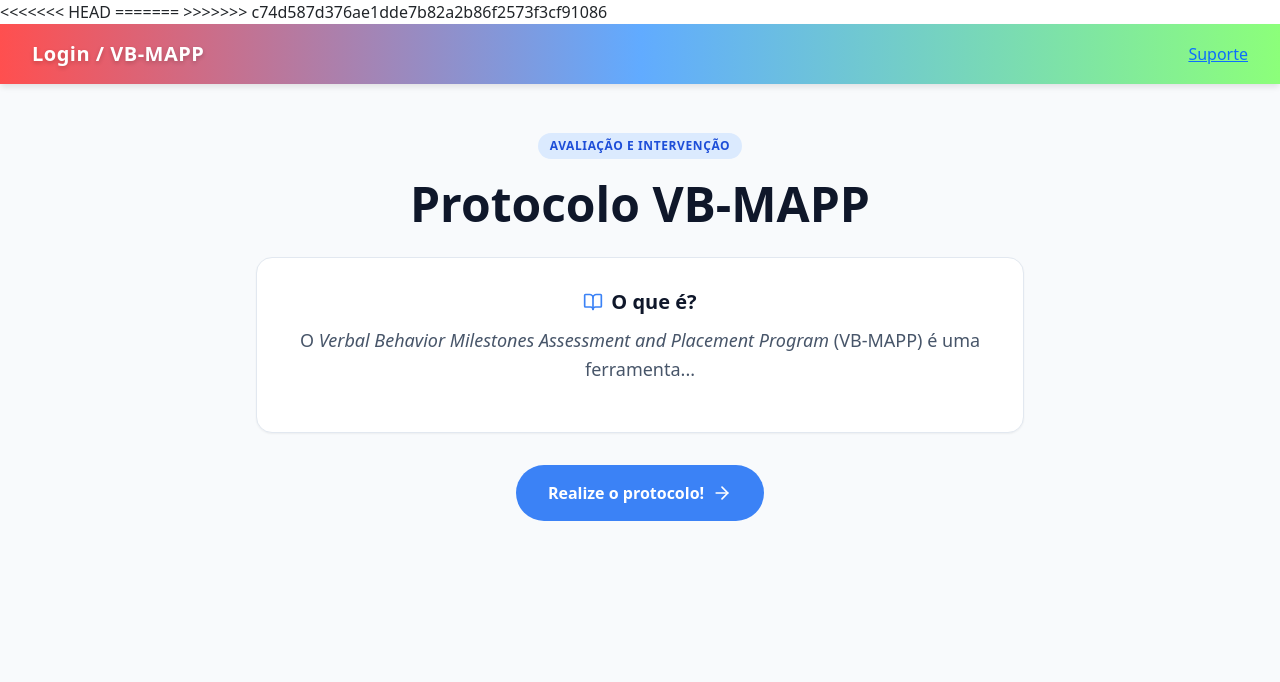
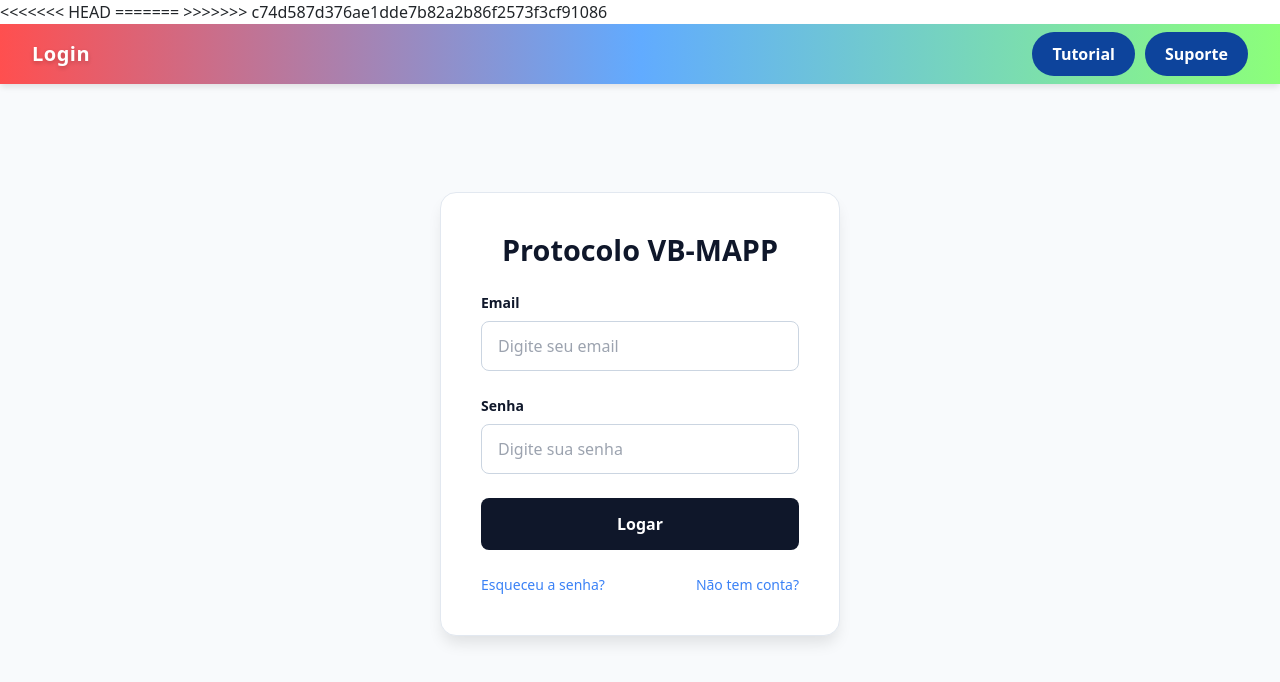
Before and after one commit to Kaickpl/FrontVB-MAPP, a React (Create React App) app: page /login in a window 1280 px wide. Shown: the top 682 px of the page. Built offline with nearby package versions, Linux system fonts and the light colour scheme.

Commit message:
ajustei para seguir o padrao

```diff
--- a/src/pages/Cadastro.js
+++ b/src/pages/Cadastro.js
@@ -1,7 +1,9 @@
 import React, { useState } from "react";
 import { Link, useNavigate } from "react-router-dom";
 import { Container, Form, Button, Card, Row, Col } from "react-bootstrap";
-import "bootstrap/dist/css/bootstrap.min.css"; // Certifique-se de que o CSS do Bootstrap está importado
+import "bootstrap/dist/css/bootstrap.min.css";
+import './Home.css';
+
 
 export default function Register() {
   const [nome, setNome] = useState("");
@@ -14,55 +16,29 @@ export default function Register() {
   const handleCadastro = (e) => {
     e.preventDefault();
 
-    // ### Lógica de Validação Local (Frontend) ###
     if (senha !== confirmarSenha) {
-      alert("As senhas não coincidem!"); // Exemplo simples, use um feedback melhor
+      alert("As senhas não coincidem!");
       return;
     }
 
-    // Por enquanto, apenas para demonstração de navegação:
     alert("Cadastro simulado realizado com sucesso! Redirecionando para o Login.");
-    navigate("/login"); // Redireciona para a tela de login após o cadastro
+    navigate("/login");
   };
 
   return (
-    // Opcionalmente, pode remover o `minHeight: "100vh"` daqui se for usar um layout mais complexo,
-    // mas mantive para garantir que o fundo branco cubra a tela.
+
     <div style={{ minHeight: "100vh", backgroundColor: "#fff" }}>
-      {/* Cabeçalho colorido */}
-      <div
-        style={{
-          width: "100%",
-          height: "60px",
-          background:
-            "linear-gradient(90deg, rgba(255,79,79,1) 0%, rgba(97,171,255,1) 50%, rgba(140,255,122,1) 100%)",
-          display: "flex",
-          justifyContent: "space-between",
-          alignItems: "center",
-          padding: "0 30px",
-        }}
-      >
-        <h4 style={{ color: "#000", fontWeight: "bold", margin: 0 }}>
-          Cadastro
+
+      <header className="cabecalho-principal">
+        <h4 className="titulo-cabecalho">
+          Tela inicial
         </h4>
-        <Link
-          to="/suporte"
-          style={{
-            backgroundColor: "#000",
-            color: "#fff",
-            padding: "8px 16px",
-            borderRadius: "8px",
-            textDecoration: "none",
-            fontSize: "0.9em",
-            fontWeight: "500",
-            transition: "0.3s",
-          }}
-          onMouseEnter={(e) => (e.target.style.backgroundColor = "#222")}
-          onMouseLeave={(e) => (e.target.style.backgroundColor = "#000")}
-        >
-          Suporte
-        </Link>
-      </div>
+        <div style={{ display: 'flex', gap: '10px' }}>
+          <Link to="/suporte" className="botao-suporte">
+              Suporte
+          </Link>
+        </div>
+      </header>
 
       <Container className="mt-5">
         <Row className="justify-content-center align-items-start">
--- a/src/pages/Home.css
+++ b/src/pages/Home.css
@@ -29,6 +29,19 @@
     letter-spacing: 0.025em;
     text-shadow: 0 2px 4px rgba(0,0,0,0.2);
     margin: 0;
+}
+
+.botao-suporte {
+    display: inline-flex;
+    align-items: center;
+    justify-content: center;
+    padding: 10px 20px;
+    font-weight: 700;
+    color: white;
+    background-color: #0d449c;
+    border-radius: 9999px;
+    text-decoration: none;
+    transition: all 0.2s;
 }
 
 .botao-suporte:hover {
@@ -279,3 +292,80 @@
     font-size: 0.875rem;
     line-height: 1.625;
 }
+.container-login {
+  display: flex;
+  justify-content: center;
+  align-items: center;
+  min-height: calc(100vh - 140px);
+}
+
+.card-login {
+  background-color: white;
+  padding: 2.5rem;
+  border-radius: 1rem;
+  box-shadow: 0 10px 15px -3px rgba(0, 0, 0, 0.1);
+  border: 1px solid #e2e8f0;
+  width: 100%;
+  max-width: 400px;
+}
+
+.grupo-input {
+  margin-bottom: 1.5rem;
+  text-align: left;
+}
+
+.label-input {
+  display: block;
+  font-size: 0.875rem;
+  font-weight: 600;
+  color: #0f172a;
+  margin-bottom: 0.5rem;
+}
+
+.campo-input {
+  width: 100%;
+  padding: 0.75rem 1rem;
+  border-radius: 0.5rem;
+  border: 1px solid #cbd5e1;
+  font-size: 1rem;
+  transition: border-color 0.2s;
+  outline: none;
+}
+
+.campo-input:focus {
+  border-color: #3b82f6;
+  box-shadow: 0 0 0 3px rgba(59, 130, 246, 0.1);
+}
+
+.botao-logar {
+  width: 100%;
+  padding: 0.875rem;
+  background-color: #0f172a; /* Preto/Azul escuro */
+  color: white;
+  font-weight: bold;
+  border: none;
+  border-radius: 0.5rem;
+  cursor: pointer;
+  transition: background-color 0.2s;
+  font-size: 1rem;
+}
+
+.botao-logar:hover {
+  background-color: #1e293b;
+}
+
+.links-login {
+  display: flex;
+  justify-content: space-between;
+  margin-top: 1.5rem;
+  font-size: 0.875rem;
+}
+
+.link-texto {
+  color: #3b82f6;
+  text-decoration: none;
+}
+
+.link-texto:hover {
+  text-decoration: underline;
+}
--- a/src/pages/Home.js
+++ b/src/pages/Home.js
@@ -9,17 +9,20 @@ export default function Home() {
 
       <header className="cabecalho-principal">
         <h4 className="titulo-cabecalho">
-          Login / VB-MAPP
+          Tela inicial
         </h4>
-
-        <Link to="/suporte" className="botao-suporte">
-          Suporte
-        </Link>
+        <div style={{ display: 'flex', gap: '10px' }}>
+          <Link to="/tutorial" className="botao-suporte">
+              Tutorial
+          </Link>
+          <Link to="/suporte" className="botao-suporte">
+              Suporte
+          </Link>
+        </div>
       </header>
 
       <main className='conteudo-pagina'>
 
-        {/* SEÇÃO APRESENTAÇÃO (Topo) */}
         <section className='secao-apresentacao'>
           <span className='etiqueta-destaque'>
             Avaliação e Intervenção
@@ -42,7 +45,6 @@ export default function Home() {
           </Link>
         </section>
 
-        {/* CONTEXTO (Grid Duplo) */}
         <section className='grid-duplo'>
           <div className='cartao-contexto'>
             <h3 className="titulo-contexto">
@@ -63,9 +65,7 @@ export default function Home() {
           </div>
         </section>
 
-        {/* SEÇÃO RECURSOS (Fundo Escuro com Efeitos) */}
         <section className="secao-recursos">
-          {/* Efeitos de fundo */}
           <div className="efeito-fundo efeito-azul"></div>
           <div className="efeito-fundo efeito-roxo"></div>
 
@@ -77,7 +77,6 @@ export default function Home() {
 
             <div className="grid-triplo">
 
-              {/* Recurso 1 */}
               <div className="item-recurso">
                 <div className="container-icone icone-azul">
                   <CheckCircle size={24} />
@@ -88,7 +87,6 @@ export default function Home() {
                 </p>
               </div>
 
-              {/* Recurso 2 */}
               <div className="item-recurso">
                 <div className="container-icone icone-amarelo">
                   <Zap size={24} />
@@ -99,7 +97,6 @@ export default function Home() {
                 </p>
               </div>
 
-              {/* Recurso 3 */}
               <div className="item-recurso">
                 <div className="container-icone icone-verde">
                   <BarChart3 size={24} />
--- a/src/pages/Login.js
+++ b/src/pages/Login.js
@@ -1,49 +1,78 @@
-import React from 'react';
-import { Link } from 'react-router-dom';
-import { ArrowRight, CheckCircle, BarChart3, Zap, BookOpen } from 'lucide-react';
-import './Home.css'; // Ou './Login.css' se você renomeou o arquivo de estilos
+import React, { useState } from "react";
+import { Link, useNavigate } from "react-router-dom";
+import './Home.css';
+export default function Login() {
+  const [email, setEmail] = useState("");
+  const [senha, setSenha] = useState("");
+  const navigate = useNavigate();
 
-export default function Login() {
+  const handleLogin = (e) => {
+    e.preventDefault();
+    console.log("Logando com:", email, senha);
+    navigate("/home");
+  };
+
   return (
-    <div className='container-principal'>
+    <div className="container-principal">
 
       <header className="cabecalho-principal">
-        <h4 className="titulo-cabecalho">
-          Login / VB-MAPP
-        </h4>
-
-        <Link to="/suporte" className="botao-suporte">
-          Suporte
-        </Link>
+        <h4 className="titulo-cabecalho">Login</h4>
+        <div style={{ display: 'flex', gap: '10px' }}>
+            <Link to="/tutorial" className="botao-suporte">
+                Tutorial
+            </Link>
+            <Link to="/suporte" className="botao-suporte">
+                Suporte
+            </Link>
+        </div>
       </header>
 
-      <main className='conteudo-pagina'>
+      <main className="conteudo-pagina container-login">
 
-        {/* SEÇÃO APRESENTAÇÃO */}
-        <section className='secao-apresentacao'>
-          <span className='etiqueta-destaque'>
-            Avaliação e Intervenção
-          </span>
-          <h1 className='titulo-principal'>
+        <div className="card-login">
+          <h2 className="titulo-principal" style={{ fontSize: '1.8rem', marginBottom: '1.5rem', textAlign: 'center' }}>
             Protocolo VB-MAPP
-          </h1>
+          </h2>
 
-          <div className='cartao-informacao'>
-            <h3 className='titulo-cartao'>
-              <BookOpen className='text-blue-500' size={20}/> O que é?
-            </h3>
-            <p className="texto-cartao">
-              O <em>Verbal Behavior Milestones Assessment and Placement Program</em> (VB-MAPP) é uma ferramenta...
-            </p>
-          </div>
+          <form onSubmit={handleLogin}>
+            <div className="grupo-input">
+              <label className="label-input">Email</label>
+              <input
+                type="email"
+                className="campo-input"
+                placeholder="Digite seu email"
+                value={email}
+                onChange={(e) => setEmail(e.target.value)}
+                required
+              />
+            </div>
 
-          <Link to='/Protocolo' className='botao-acao'>
-            Realize o protocolo! <ArrowRight className='ml-2 w-5 h-5'/>
-          </Link>
-        </section>
+            <div className="grupo-input">
+              <label className="label-input">Senha</label>
+              <input
+                type="password"
+                className="campo-input"
+                placeholder="Digite sua senha"
+                value={senha}
+                onChange={(e) => setSenha(e.target.value)}
+                required
+              />
+            </div>
 
-        {/* --- Mantenha o resto do código igual ao Home.js que te passei --- */}
-        {/* ... (O restante das seções Contexto e Recursos) ... */}
+            <button type="submit" className="botao-logar">
+              Logar
+            </button>
+
+            <div className="links-login">
+              <Link to="/RecuperarSenha" className="link-texto">
+                Esqueceu a senha?
+              </Link>
+              <Link to="/Cadastro" className="link-texto">
+                Não tem conta?
+              </Link>
+            </div>
+          </form>
+        </div>
 
       </main>
     </div>
--- a/src/pages/RecuperarSenha.js
+++ b/src/pages/RecuperarSenha.js
@@ -1,6 +1,7 @@
 import React, { useState } from "react";
 import { Container, Form, Button, Row, Col, Card } from "react-bootstrap";
 import { Link } from "react-router-dom";
+import './Home.css';
 
 export default function RecuperarSenha() {
   const [email, setEmail] = useState("");
@@ -21,55 +22,17 @@ export default function RecuperarSenha() {
   return (
     <div style={{ minHeight: "100vh", backgroundColor: "#fff" }}>
 
-      {/* Cabeçalho */}
-      <div
-        style={{
-          width: "100%",
-          height: "60px",
-          background:
-            "linear-gradient(90deg, rgba(255,79,79,1) 0%, rgba(97,171,255,1) 50%, rgba(140,255,122,1) 100%)",
-          display: "flex",
-          justifyContent: "space-between",
-          alignItems: "center",
-          padding: "0 30px",
-        }}
-      >
-        <h4 style={{ color: "#000", fontWeight: "bold", margin: 0 }}>
-          Recuperar Senha
-        </h4>
-
-        <div style={{ display: "flex", gap: "10px" }}>
-          <Link
-            to="/suporte"
-            style={{
-              backgroundColor: "#000",
-              color: "#fff",
-              padding: "8px 16px",
-              borderRadius: "8px",
-              textDecoration: "none",
-              fontSize: "0.9em",
-              fontWeight: "500",
-            }}
-          >
-            Suporte
-          </Link>
-
-          <Link
-            to="/tutorial"
-            style={{
-              backgroundColor: "#000",
-              color: "#fff",
-              padding: "8px 16px",
-              borderRadius: "8px",
-              textDecoration: "none",
-              fontSize: "0.9em",
-              fontWeight: "500",
-            }}
-          >
-            Tutorial
-          </Link>
-        </div>
-      </div>
+      <header className="cabecalho-principal">
+              <h4 className="titulo-cabecalho">Recuperar senha</h4>
+              <div style={{ display: 'flex', gap: '10px' }}>
+                  <Link to="/tutorial" className="botao-suporte">
+                      Tutorial
+                  </Link>
+                  <Link to="/suporte" className="botao-suporte">
+                      Suporte
+                  </Link>
+              </div>
+            </header>
 
       {/* Corpo da página */}
       <Container className="mt-5">
--- a/src/pages/Suporte.js
+++ b/src/pages/Suporte.js
@@ -16,39 +16,17 @@ export default function Suporte() {
 
   return (
     <div style={{ minHeight: "100vh", backgroundColor: "#fff" }}>
-      <div
-        style={{
-          width: "100%",
-          height: "60px",
-          background:
-            "linear-gradient(90deg, rgba(255,79,79,1) 0%, rgba(97,171,255,1) 50%, rgba(140,255,122,1) 100%)",
-          display: "flex",
-          justifyContent: "space-between",
-          alignItems: "center",
-          padding: "0 30px",
-        }}
-      >
-        <h4 style={{ color: "#000", fontWeight: "bold", margin: 0 }}>
-          Suporte Técnico
-        </h4>
-        <Link
-          to="/login"
-          style={{
-            backgroundColor: "#000",
-            color: "#fff",
-            padding: "8px 16px",
-            borderRadius: "8px",
-            textDecoration: "none",
-            fontSize: "0.9em",
-            fontWeight: "500",
-            transition: "0.3s",
-          }}
-          onMouseEnter={(e) => (e.target.style.backgroundColor = "#222")}
-          onMouseLeave={(e) => (e.target.style.backgroundColor = "#000")}
-        >
-          Voltar
-        </Link>
-      </div>
+      <header className="cabecalho-principal">
+          <h4 className="titulo-cabecalho">Login</h4>
+          <div style={{ display: 'flex', gap: '10px' }}>
+              <Link to="/tutorial" className="botao-suporte">
+                  Tutorial
+              </Link>
+              <Link to="/home" className="botao-suporte">
+                  Home
+              </Link>
+          </div>
+      </header>
 
 
       <Container className="mt-5">
--- a/src/pages/Tutrial.js
+++ b/src/pages/Tutrial.js
@@ -6,41 +6,17 @@ import "bootstrap/dist/css/bootstrap.min.css";
 export default function Tutorial() {
   return (
     <div style={{ minHeight: "100vh", backgroundColor: "#fff" }}>
-      {/* Cabeçalho colorido */}
-      <div
-        style={{
-          width: "100%",
-          height: "60px",
-          background:
-            "linear-gradient(90deg, rgba(255,79,79,1) 0%, rgba(97,171,255,1) 50%, rgba(140,255,122,1) 100%)",
-          display: "flex",
-          justifyContent: "space-between",
-          alignItems: "center",
-          padding: "0 30px",
-        }}
-      >
-        <h4 style={{ color: "#000", fontWeight: "bold", margin: 0 }}>
-          Tutorial VB-MAPP
-        </h4>
-
-        <Link
-          to="/suporte"
-          style={{
-            backgroundColor: "#000",
-            color: "#fff",
-            padding: "8px 16px",
-            borderRadius: "8px",
-            textDecoration: "none",
-            fontSize: "0.9em",
-            fontWeight: "500",
-            transition: "0.3s",
-          }}
-          onMouseEnter={(e) => (e.target.style.backgroundColor = "#222")}
-          onMouseLeave={(e) => (e.target.style.backgroundColor = "#000")}
-        >
-          Suporte
-        </Link>
-      </div>
+      <header className="cabecalho-principal">
+              <h4 className="titulo-cabecalho">Tutorial</h4>
+              <div style={{ display: 'flex', gap: '10px' }}>
+                  <Link to="/suporte" className="botao-suporte">
+                      Suporte
+                  </Link>
+                  <Link to="/home" className="botao-suporte">
+                    Home
+                  </Link>
+              </div>
+            </header>
 
       {/* Conteúdo principal */}
       <Container className="mt-5">
```
